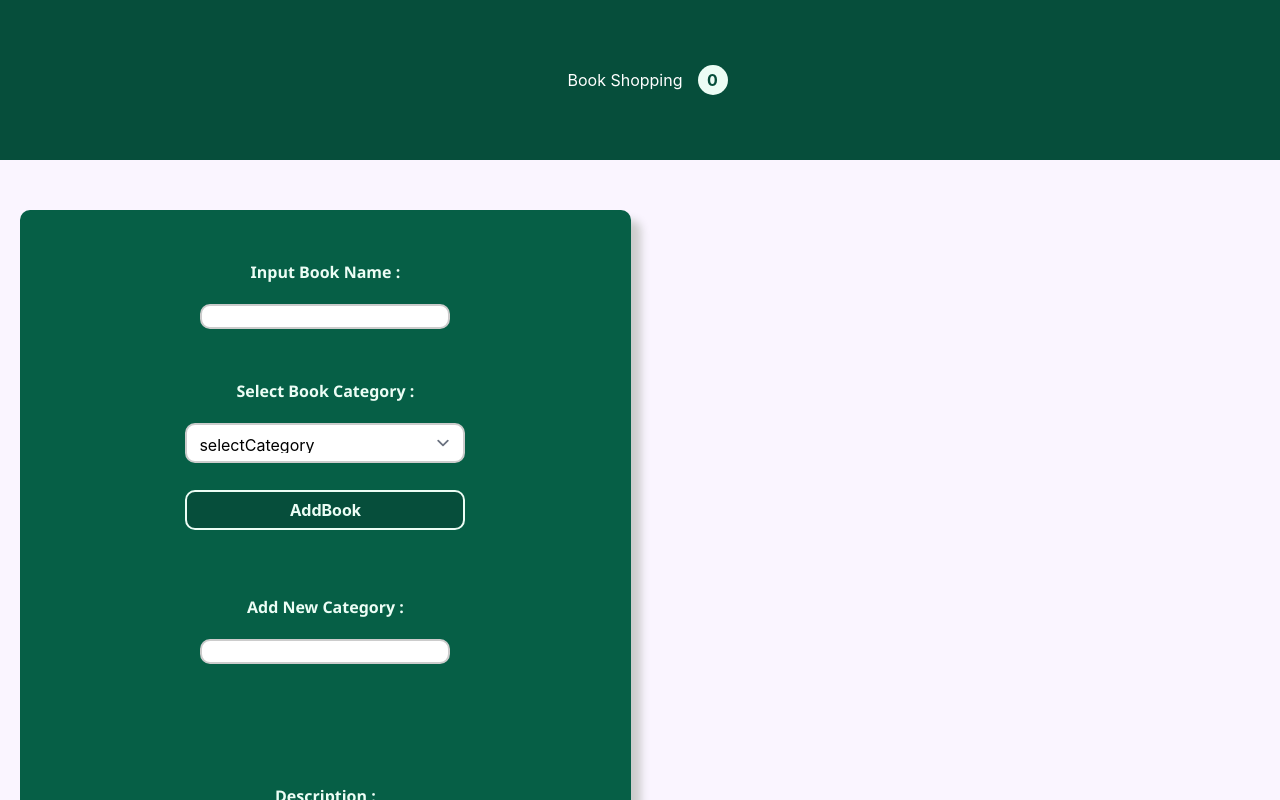
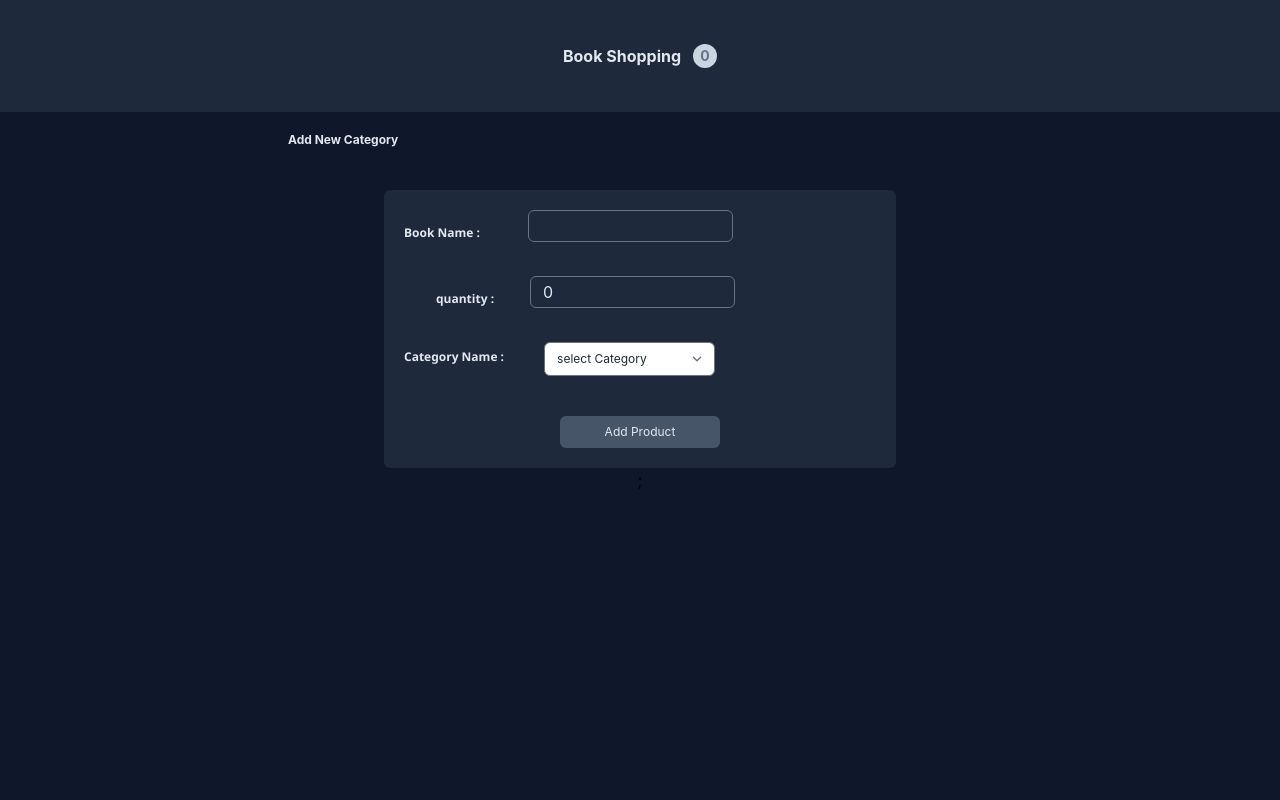
Before and after one commit to parisasetvati/Book-Froshgah, a React (Create React App) app: page / in a window 1280 px wide. Shown: the top 800 px of the page. Built offline with nearby package versions, Linux system fonts and the light colour scheme.

Commit message:
add tailwind in project & update code

```diff
--- a/package.json
+++ b/package.json
@@ -8,10 +8,11 @@
     "@testing-library/user-event": "^13.5.0",
     "react": "^17.0.2",
     "react-dom": "^17.0.2",
+    "react-icons": "^4.7.1",
     "react-notifications": "^1.7.3",
     "react-scripts": "5.0.0",
     "react-toast-notifications": "^2.5.1",
-    "react-toastify": "^8.1.1",
+    "react-toastify": "^8.2.0",
     "web-vitals": "^2.1.4"
   },
   "scripts": {
@@ -40,6 +41,8 @@
   },
   "devDependencies": {
     "@tailwindcss/forms": "^0.5.3",
+    "autoprefixer": "^10.4.13",
+    "postcss": "^8.4.21",
     "tailwindcss": "^3.2.4"
   }
 }
--- /dev/null
+++ b/postcss.config.js
@@ -0,0 +1,6 @@
+module.exports = {
+  plugins: {
+    tailwindcss: {},
+    autoprefixer: {},
+  },
+}
--- a/src/App.css
+++ b/src/App.css
@@ -28,11 +28,14 @@
   color: #61dafb;
 }
 
-@keyframes App-logo-spin {
-  from {
-    transform: rotate(0deg);
-  }
-  to {
-    transform: rotate(360deg);
-  }
+body{
+  background-color :#0f172a;
 }
+.toast-message {
+  background:#e2e8f0;
+ color:  #64748b;
+  font-size: .8rem;
+  width: 100%;
+  padding: 20px 15px;
+  margin-top:20px;
+}
--- a/src/components/AddCategory/AddCategory.js
+++ b/src/components/AddCategory/AddCategory.js
@@ -1,43 +1,52 @@
-import styles from "./AddCategory.module.css"
+// import styles from "./AddCategory.module.css"
 import React,{ useState } from 'react';
 import 'react-notifications/lib/notifications.css';
 import {NotificationContainer, NotificationManager} from 'react-notifications';
-const AddCategory = (props) => {
+const AddCategory = ({categoryHandler}) => {
 
-    const[categoris,setCategoris]=useState("");
 
-    const addCategoryHandler=(e)=>{
-        setCategoris(e.target.value);
+    const[categoris,setCategoris]=useState({category:"",description:""});
+    const[isShow,setIsShow]=useState(false);
+    const addCategoryHandler=({target})=>{
+
+        console.log(target);
+
+         setCategoris({...categoris,[target.name]:target.value});
 
        }
        const AddToSelectHandler=(e)=>{
-           e.preventDefault();
-           props.categoryHandler(categoris);
-           setCategoris("");
+      e.preventDefault();
+         categoryHandler(categoris);
+       setCategoris({category:"",description:""});
+
        }
 
     return (
-        <div className={styles.addCategory} >
+    <section className="w-full ">
+
+        <div className={`max-[900px]:w-4/5  max-[900px]:mx-auto bg-slate-800 w-2/5 h-1/5 flex justify-center items-center rounded-md mx-auto mt-10  p-6  ${isShow ? "" : "hidden"}  `}  >
 
 
-        <form className={styles.container}>
-            <div className={styles.inputs}>
-        <label> Add New Category :</label>
-        <input className={styles.input} type="text"   onChange={addCategoryHandler} value={categoris} ></input>
+        <form className="flex  flex-col   text-xs w-full my-5 text-slate-200">
+            <div className="flex flex-row  mb-5 w-full ">
+        <label className='text-xs text-slate-200 '> Category :</label>
+        <input className="w-2/5 h-8 rounded-md ml-4 bg-transparent focus:outline focus:outline-none  focus:outline-offset-0 focus:outline-transparent focus:border focus:border-slate-200 " type="text"   onChange={addCategoryHandler} value={categoris.category} name="category" ></input>
         </div>
-        <div className={styles.inputs}>
-        <label> Description :</label>
-        <textarea className={styles.input} type="text"   onChange={addCategoryHandler} value={categoris} ></textarea>
+        <div className="flex flex-row mb-5  w-full">
+        <label className=' text-xs text-slate-200'> Description :</label>
+        <textarea className="w-3/5 h-15 rounded-md  bg-transparent  border-slate-500" type="text"   onChange={addCategoryHandler} value={categoris.description} name="description"></textarea>
         </div>
-        <div>
-        <button className={styles.btn} >Cancle</button>
+        <div className='mt-3 font-bold flex justify-center items-center'>
+        <button  className="w-32  h-8 text-xs text-slate-500  border  border-slate-500 rounded-md mr-6 " onClick={()=>setIsShow(!isShow)}>Cancle</button>
 
-        <button className={styles.btn} onClick={AddToSelectHandler}>AddCategory</button>
+        <button className="w-32 h-8 bg-slate-600 text-xs text-slate-200 rounded-md " onClick={AddToSelectHandler}>AddCategory</button>
         </div>
 
         </form>
 
         </div>
+         <button className={`${isShow && "hidden"} g-transparent  text-slate-200 text-xs font-bold ml-72 mt-5  hover:text-slate-400 duration-150`} onClick={()=>{setIsShow(!isShow)}}>Add New Category</button>
+         </section>
      );
 }
 
--- a/src/components/BookForm/BookForm.js
+++ b/src/components/BookForm/BookForm.js
@@ -1,50 +1,52 @@
 import React,{ useState } from 'react';
 import styles from "./BookForm.module.css"
-const BookForm = (props) => {
-    const [bookName,setBookName]=useState("");
-    const[categoryName,setCategoryName]=useState("");
-    const changeHandler=(e)=>{
+const BookForm = ({addproduct,addcategory}) => {
+    const [product,setProduct]=useState({productName:"",categoryId:"",quantity:0});
+    // const[categoryName,setCategoryName]=useState("");
+    const changeHandler=({target})=>{
 
-        setBookName(e.target.value);
-    }
-    const changeSelectHandler=(e)=>{
-        setCategoryName(e.target.value);
+        setProduct({...product,[target.name]:target.value});
 
     }
+
     const submitHanler=(e)=>{
         e.preventDefault();
-        props.addHandler(bookName,categoryName);
-        setBookName("");
-        setCategoryName("");
+         addproduct(product);
+      //  console.log(product);
+        setProduct({productName:"",categoryId:"",quantity:""});
+       // setCategoryName("");
     }
     return (
-        <div>
-            <div className={styles.addproduct}>
-            <form onSubmit={submitHanler} className={styles.container}>
-                <div className={styles.inputs}>
-                <label> Input Book Name :</label>
-        <input className={styles.input} type="text"  value={bookName} onChange={changeHandler}  >
+        <section className="w-full">
+            <div  className="bg-slate-800 w-2/5 h-1/5 flex  items-center rounded-md mx-auto mt-10"  >
+
+            <form className="flex  flex-col   text-xs w-full my-5 text-slate-200">
+                <div className="flex flex-row  mb-5 w-full ">
+                <label  className='text-xs  text-slate-200 '>  Book Name :</label>
+        <input className="w-2/5 h-8 rounded-md ml-7 bg-transparent focus:outline focus:outline-none  focus:outline-offset-0 focus:outline-transparent focus:border focus:border-slate-200 " type="text"  value={product.productName} onChange={changeHandler} name="productName" >
         </input>
                 </div>
+                <div className="flex flex-row mb-3 ml-8 w-full">
+                <label className='text-xs  text-slate-200 '> quantity :</label>
+        <input className="w-2/5 h-8 rounded-md  ml-4 bg-transparent focus:outline focus:outline-none  focus:outline-offset-0 focus:outline-transparent focus:border focus:border-slate-200 " type="number"  value={product.quantity} onChange={changeHandler} name="quantity" >
+        </input>
+                </div>
+        <div className="flex flex-row mb-5  w-full">
+        <label className='text-xs  text-slate-200 '> Category Name :</label>
 
-        <div className={styles.inputs}>
-        <label> Select Book Category :</label>
+<select  className='rounded-md mt-2 ml-5 w-1/3 text-slate-800 text-xs h-2/4' onChange={changeHandler} name="categoryId" value={product.categoryId} >
+<option value="">select Category</option>
 
-<select className={styles.select}  onChange={changeSelectHandler}>
-<option value="">selectCategory</option>
-    <option value="ravanshenasi">ravanshenasi</option>
-    <option value="tarikhi">tarikhi</option>
-    <option value="elmi">elmi</option>
-    {props.addcategory.map((p)=>{
-return <option>{p}</option>
+    {addcategory.map((p)=>{
+return <option key={p.id} value={p.id} >{p.category}</option>
     })}
     </select>
         </div>
-
-            <button className={styles.btn} type="submit">AddBook</button>
+        <div className='w-full flex justify-center mt-4 mr-8 '>
+            <button className="   w-40 h-8 bg-slate-600 text-slate-200 rounded-md" onClick={submitHanler}>Add Product</button></div>
             </form>
             </div>
-        </div>
+        </section>
     );
 }
 
--- a/src/components/BookList/BookList.js
+++ b/src/components/BookList/BookList.js
@@ -1,14 +1,35 @@
 import styles from "./BookList.module.css"
-const BookList = ({productlist}) => {
-    return (<div>
-       {productlist.map((product)=>{
-        return <div className={styles.products}>
-        <div> <label> BookName:</label><p className={styles.product}> {product.title} </p> </div>
-        <div> <label> Category:</label><p className={styles.product}>{product.category}</p> </div>
-         {/* <label> Id:</label>  <p className={styles.product}>{product.id}</p>  */}
-            </div>}
-        )}
-    </div>  );
-}
+import { BiTrash} from "react-icons/bi";
+const BookList = ({productlist,categories,setProductlist}) => {
+    const findCategory=(categoryId)=> {
+  return  categories.find((c)=>c.id === parseInt(categoryId)).category};
+  const deleteProduct=(id)=>{
+ const filterProduct= productlist.filter((p)=>p.id !== id);
+setProductlist(filterProduct);
+
+  // console.log(id);
+  }
+    return (   <section className="w-full h-full">
+    <div  className="flex flex-col  h-full justify-center items-center"  >
+
+       {productlist.map((products)=>{
+       // console.log(products);
+        return <div  key={products.id} className="bg-slate-800 w-2/5  h-94 py-4 px-6 text-sm font-bold  flex  items-center justify-between  rounded-md  text-slate-200 mx-auto mt-10">
+<div>
+         <span className="text-lg "> {products.productName} </span>
+         </div>
+         <div className="flex items-center">
+         <span className="mx-4  w-14 h-6 bg-slate-300 border-2 border-slate-700 rounded-md px-5 py-2  flex justify-center items-center text-slate-500 text-sm ">{findCategory(products.categoryId)}</span>
+
+        <span className=" mx-4 w-6 h-6 bg-slate-300 rounded-full ml-3  flex justify-center items-center text-slate-500 text-sm ">{products.quantity}</span>
+        <span className="mx-4  w-14 h-6 bg-slate-300 border-2 border-slate-700 rounded-md px-8 py-3 flex justify-center items-center text-slate-500 text-sm ">{new Date(products.createdArt).toLocaleDateString("fa-IR")}</span>
+        <button className="mx-4 flex justify-center items-center border-red-700 border-2 w-8 h-8 bg-transparent text-slate-200 rounded-md text-xs" onClick={()=>deleteProduct(products.id)}><BiTrash className=" text-md font-bold" /></button>
+         </div>
+            </div>})
+            };
+
+    </div>
+    </section>
+)};
 
 export default BookList;
--- a/src/components/Home.js
+++ b/src/components/Home.js
@@ -1,58 +1,111 @@
 import React, { useState } from "react";
+import { toast } from 'react-toastify';
+import 'react-toastify/dist/ReactToastify.css';
 import AddCategory from "./AddCategory/AddCategory";
 import BookForm from "./BookForm/BookForm";
 import BookList from "./BookList/BookList";
 import styles from "./Home.module.css";
 import Navbar from "./Navbar/Navbar";
-import 'react-notifications/lib/notifications.css';
-import {NotificationContainer, NotificationManager} from 'react-notifications';
+
+
+
 
 const Home = () => {
   const [productlist, setProductlist] = useState([]);
   const [addcategory, setAddCategory] = useState([]);
-  const addHandler = (bookName, categoryName) => {
-  if(!bookName)  {
-    NotificationManager.warning('Warning message', 'Please input BookName', 3000)
+  const addproduct = (product) => {
+  // console.log(product);
+  if(! product.productName && !product.quantity && ! product.categoryId)  {
+    toast.error("please Enter Product Complete!",{
+
+      className:'toast-message'
+ });
+    // NotificationManager.warning('Warning message', 'Please input ProductName', 3000)
   }
-   else{
-    console.log(bookName, categoryName);
+  else if (! product.productName){
+    toast.error("please Enter Product Name!",{
+
+      className:'toast-message'
+ });
+  }
+  else if(! product.quantity){
+    toast.error("please Enter Product quantity!",{
+
+      className:'toast-message'
+ });;
+  }
+  else if(! product.categoryId){
+    toast.error("please Enter Product Category!",{
+
+      className:'toast-message'
+ });
+  }
+    else{
+  //   // console.log(bookName, categoryName);
+    const newProduct= {...product , createdArt: new Date().toISOString(),id:new Date().getTime()}
     setProductlist([
-      ...productlist,
-      { title: bookName, category: categoryName, id: productlist.length + 1 },
+      ...productlist,newProduct
     ]);
-  };
+    toast.success("Product Added Success.",{
+
+      className:'toast-message'
+ });
+   };
   }
 
 
 
 
   const AddToCategoryHandler = (categoris) => {
-    if(!categoris)  {
-      NotificationManager.error('Error message', 'Please enter New Category!', 5000)
-      // NotificationManager.warning('Warning message', 'Please enter New Category', 3000)
+    if(!categoris.category && !categoris.description)  {
+
+
+        toast.error("Please Enter Category Complete!",{
+
+          className:'toast-message'
+     });
+    }
+    else if(! categoris.category){
+      toast.error("Please Enter Category Name!",{
+
+        className:'toast-message'
+   });
+    }
+    else if(! categoris.description){
+      toast.error('Please Set Description!', {
+
+         className:'toast-message'
+    });
+
     }
     else{
-    setAddCategory([...addcategory, categoris]);
-    console.log(categoris);
-    NotificationManager.success(' Add New Category', 'Sucsses');
+      const newCategory= {...categoris , createdArt: new Date().toISOString(), id:new Date().getTime()}
+    setAddCategory([...addcategory,newCategory]);
+
+    toast.success("Category Added Success", {
+      closeButton: true,
+
+       className:'toast-message'
+   });
+
     }
   };
 
   return (
     <div>
       <Navbar totalItem={productlist.filter((p) => p.id > 0).length} />
-      <div className={styles.container}>
-      <div className={styles.addProduct}>
-      <BookForm addHandler={addHandler} addcategory={addcategory} />
-     <AddCategory categoryHandler={AddToCategoryHandler} />
-      </div>
-     <div  className={styles.productlist}>
-     <BookList productlist={productlist} />
-     </div>
-      </div>
 
 
-      <NotificationContainer/>
+      <AddCategory categoryHandler={AddToCategoryHandler} />
+      <BookForm addproduct={addproduct} addcategory={addcategory} />
+
+
+     <BookList productlist={productlist} categories={addcategory}  setProductlist={setProductlist}/>
+
+
+
+
+
     </div>
   );
 };
--- a/src/components/Home.module.css
+++ b/src/components/Home.module.css
@@ -50,3 +50,8 @@
     width: 50%;
 
 } */
+
+
+.toast-errorMassage{
+  background-color: black;
+}
--- a/src/components/Navbar/Navbar.js
+++ b/src/components/Navbar/Navbar.js
@@ -1,10 +1,14 @@
 import React from 'react';
-import styles from './Navbar.module.css';
-const Navbar = (props) => {
+// import styles from './Navbar.module.css';
+const Navbar = ({totalItem}) => {
     return (
-        <header className={styles.header}>
-        <h2>Book Shopping</h2>
-        <span>{props.totalItem}</span>
+        <header className="w-full h-28 bg-slate-800">
+
+<div className=" text-slate-200  h-full w-full flex justify-center items-center">
+<h2 className="font-bold">Book Shopping</h2>
+        <span className="w-6 h-6 bg-slate-300 rounded-full ml-3 flex justify-center items-center text-slate-500 text-sm font-bold">{totalItem}</span>
+
+       </div>
         </header>
       );
 }
--- a/src/components/Navbar/Navbar.module.css
+++ /dev/null
@@ -1,36 +0,0 @@
-@media only screen and (max-width: 400px) {
-    .header{
-        width: 100% !important;
-        padding:0 auto !important;
-    }
-}
-.header{
-    width: 100%;
-    background-color: #064e3b;
-    height: 20vh;
-    position: relative;
-    /* top:-20px; */
-display: flex;
-flex-direction: row;
-align-items: center;
-justify-content: center;
-margin-bottom: 30px;
-
-}
-.header h2{
-    padding:15px;
-    margin: 0;
-    color:#fff
-
-}
-span{
-    width: 30px;
-    height: 30px;
-    border-radius: 50%;
-    background-color:#ecfdf5;
-display: flex;
-    align-items: center;
-    justify-content: center;
-    font-weight: bold;
-    color: #064e3b
-}
--- a/tailwind.config.js
+++ b/tailwind.config.js
@@ -6,6 +6,6 @@ module.exports = {
   },
   plugins: [
     require('@tailwindcss/forms'),
-
+    // ...
   ],
 }
```
Also changed, not shown: src/App.js (+4 -4 lines), 1 other file (tests, documents, lock files or other folders).
